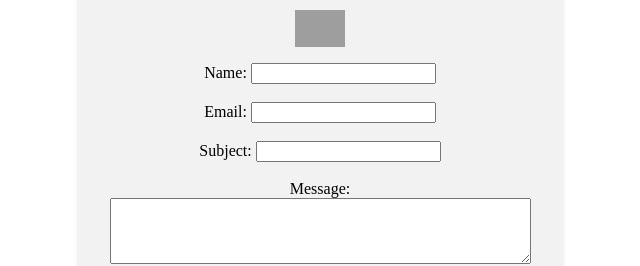
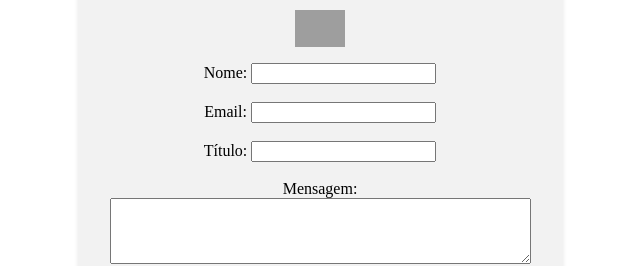
Before and after one commit to hnrqs/PrimeiroProjeto2, a plain HTML site: page Contatos.html in a window 1280 px wide. Shown: the part 337-603 px from the top of the page, 320-960 px from the left. Drawn offline with Linux system fonts and the light colour scheme; grey boxes are pictures that could not be loaded.

Commit message:
Add files via upload

```diff
--- a/Contatos.html
+++ b/Contatos.html
@@ -25,16 +25,16 @@
       <p><a target="_blank" href="https://instagram.com/hnrxp"> <img width=50px src="https://upload.wikimedia.org/wikipedia/commons/thumb/a/a5/Instagram_icon.png/2048px-Instagram_icon.png" alt=""> </a> </p>
       <p> <label for="Email"></label>
     <form action="mailto:your-email@example.com" method="post" enctype="text/plain">
-        <label for="name">Name:</label>
+        <label for="name">Nome:</label>
         <input type="text" id="name" name="name" required><br><br>
 
         <label for="email">Email:</label>
         <input type="email" id="email" name="email" required><br><br>
 
-        <label for="subject">Subject:</label>
+        <label for="subject">Título:</label>
         <input type="text" id="subject" name="subject" required><br><br>
 
-        <label for="message">Message:</label><br>
+        <label for="message">Mensagem:</label><br>
         <textarea id="message" name="message" rows="4" cols="50" required></textarea><br><br>
 
         <input type="submit" value="Send">
```
